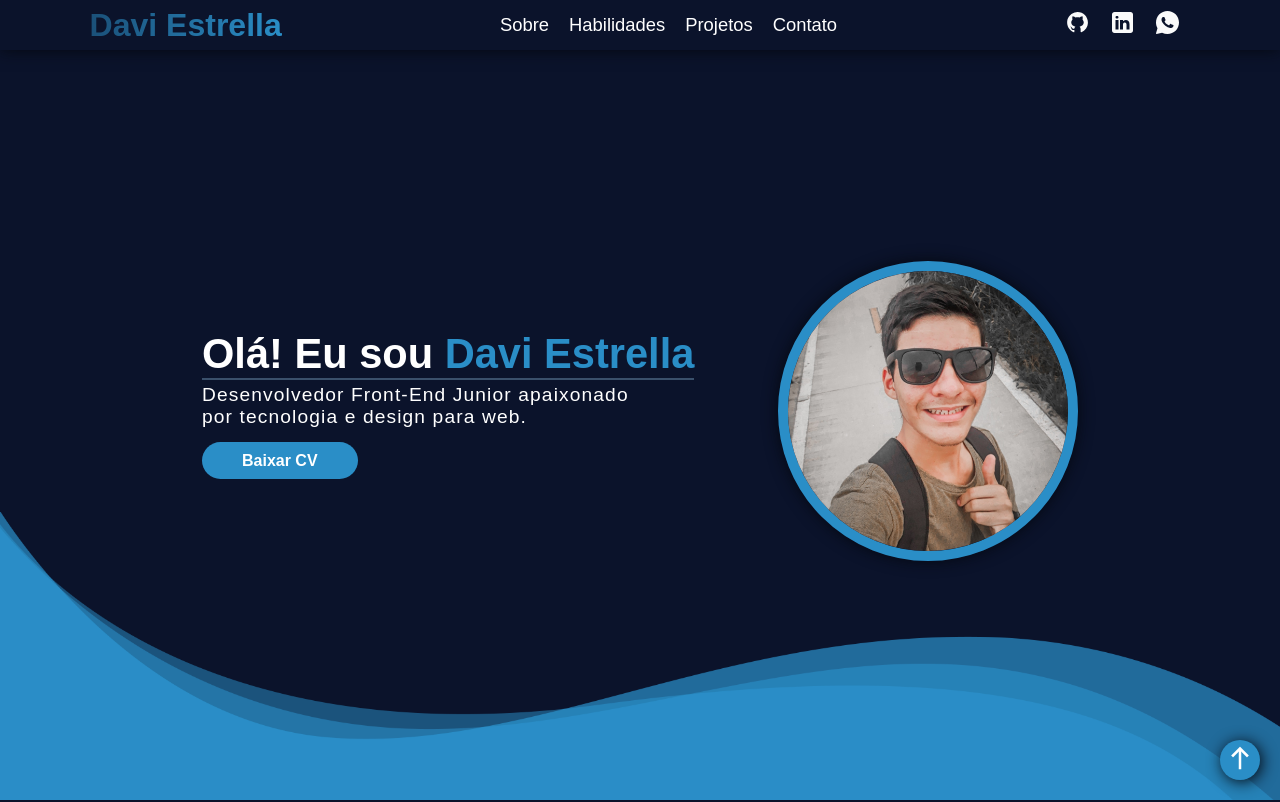
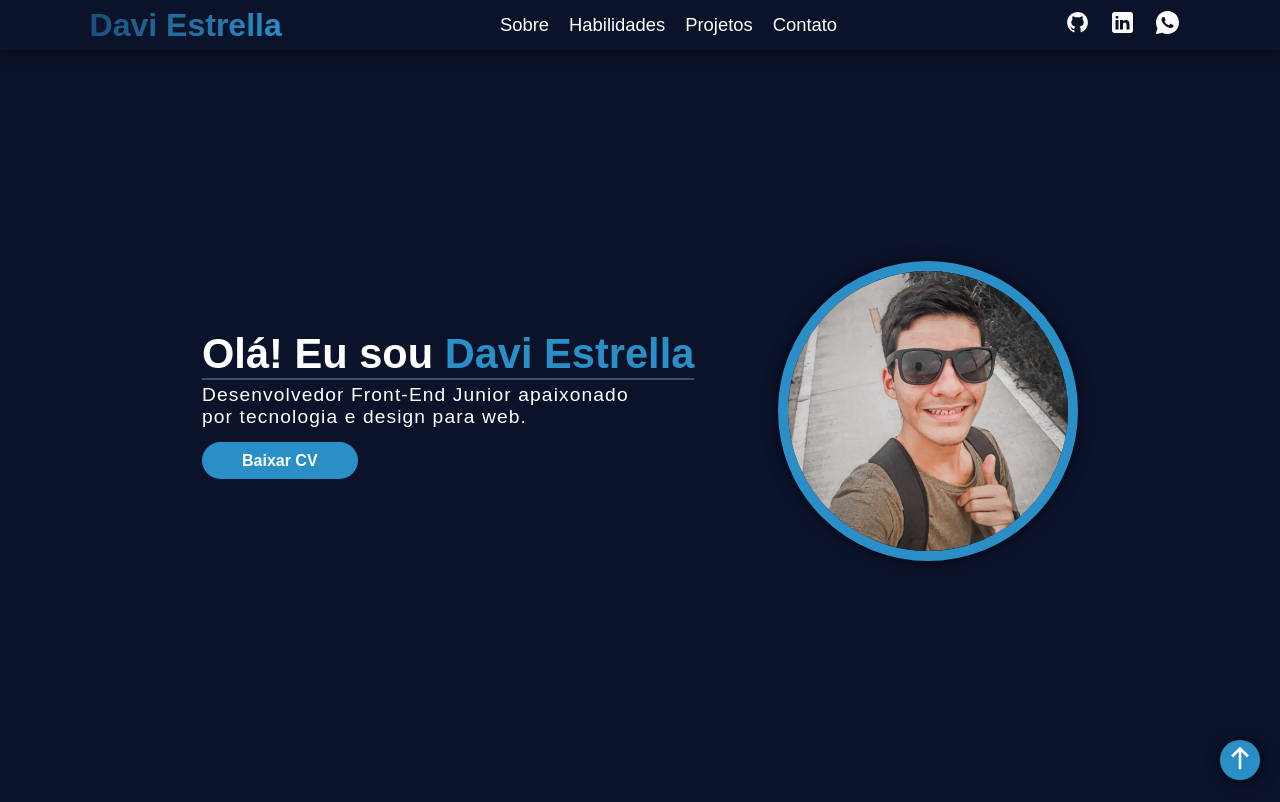
Before and after one commit to destrella66/portfolio, an Angular app: page / in a window 1280 px wide. Shown: the top 802 px of the page. Built offline with nearby package versions, Linux system fonts and the light colour scheme.

Commit message:
Remove img da onde

```diff
--- a/src/app/pages/home/home.component.html
+++ b/src/app/pages/home/home.component.html
@@ -52,9 +52,6 @@
   </main>
 
 </div>
-<section class="waves">
-    <img src="/assets/waves.png" alt="">
-</section>
 <script type="module" src="https://unpkg.com/ionicons@7.1.0/dist/ionicons/ionicons.esm.js"></script>
 <script nomodule src="https://unpkg.com/ionicons@7.1.0/dist/ionicons/ionicons.js"></script>
 <router-outlet></router-outlet>
--- a/src/app/pages/home/home.component.scss
+++ b/src/app/pages/home/home.component.scss
@@ -120,7 +120,7 @@ main {
 
   .btn {
     padding: 10px 40px;
-    z-index: 100;
+    z-index: 10;
   }
 
   img {
@@ -135,19 +135,6 @@ main {
   }
 }
 
-.waves {
-  display: block;
-
-  img {
-    position: absolute;
-    left: 0;
-    bottom: 0;
-    width: 100%;
-  }
-
-
-
-}
 
 
 // media header nav ((mobile))
```
